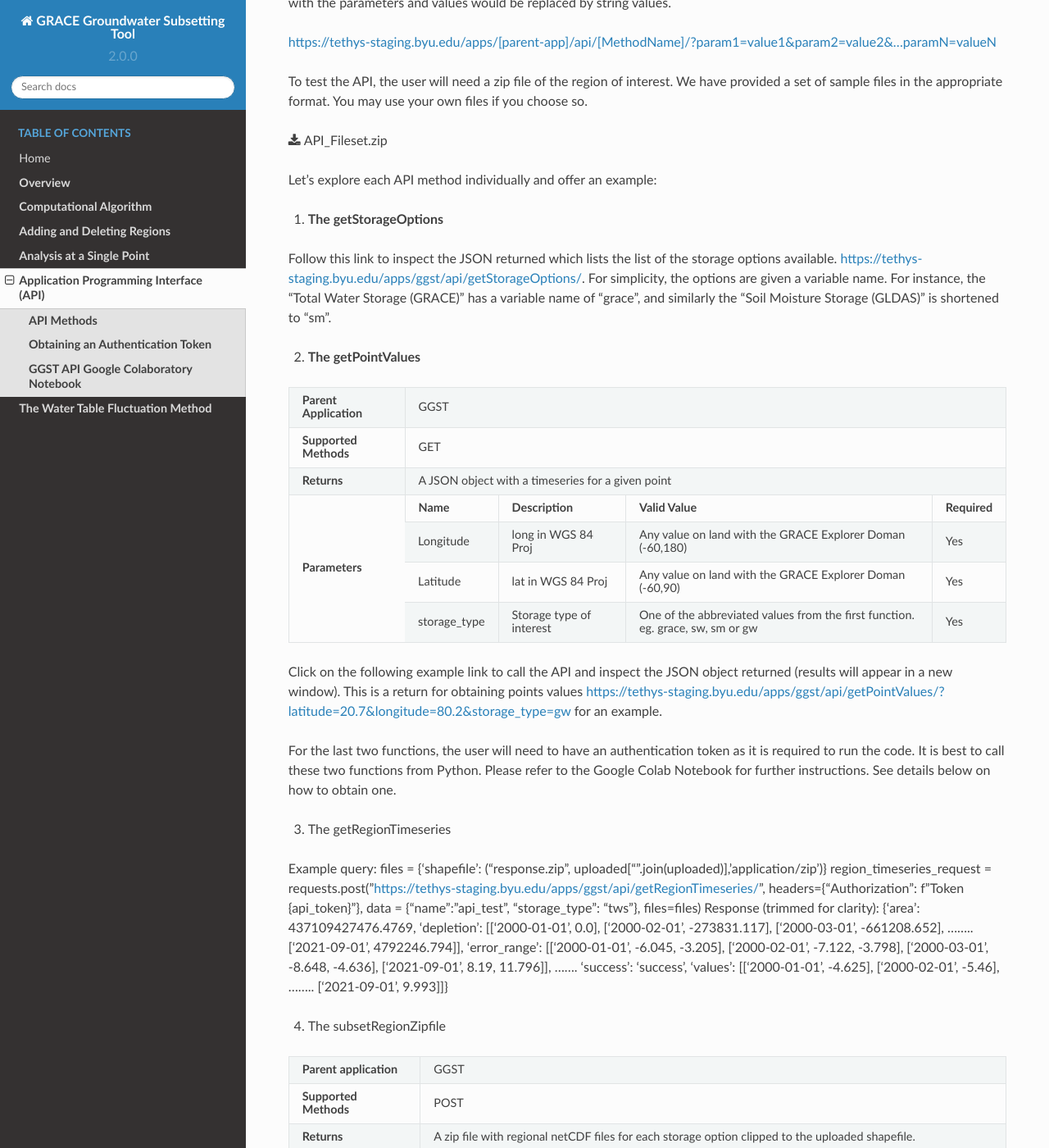
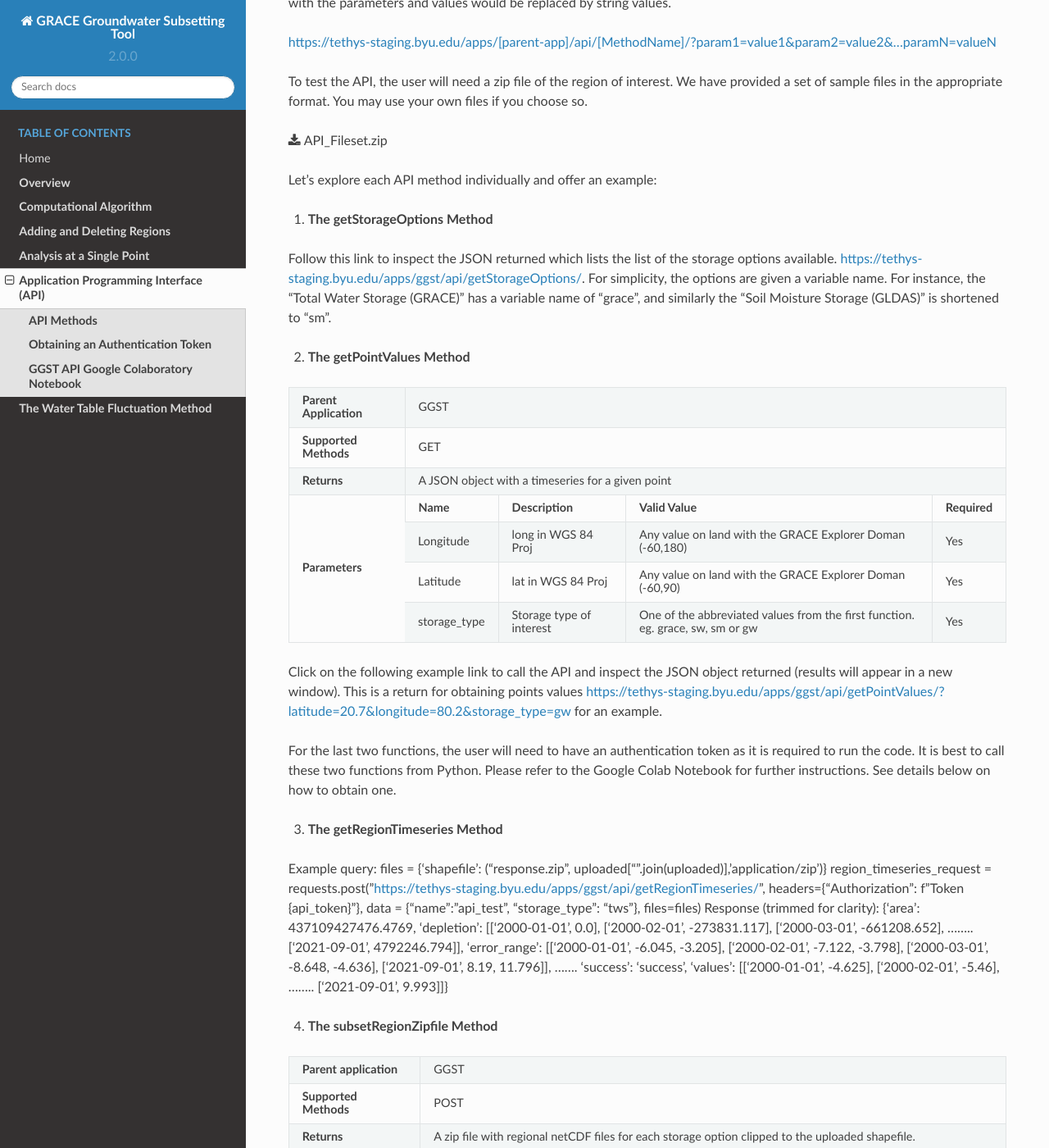
Before and after one commit to BYU-Hydroinformatics/ggst, a Sphinx documentation site: the page built from docs/source/api.rst, in a window 1280 px wide and 1400 px high, scrolled down 796 px. Shown: the whole window at 82% size. Built offline with Sphinx 7.4.7 and the Read the Docs theme 2.0.0, drawn with Linux system fonts in a browser that asks for light colours.

```diff
--- a/docs/source/api.rst
+++ b/docs/source/api.rst
@@ -35,7 +35,7 @@ To test the API, the user will need a zip file of the region of interest. We hav
 
 Let's explore each API method individually and offer an example:
 
-1. **The getStorageOptions**
+1. **The getStorageOptions Method**
 
 +------------------------+-----------------------------------------------------------+
 | **Parent Application** | GGST                                                      |
@@ -49,7 +49,7 @@ Let's explore each API method individually and offer an example:
 
 Follow this link to inspect the JSON returned which lists the list of the storage options available. https://tethys-staging.byu.edu/apps/ggst/api/getStorageOptions/. For simplicity, the options are given a variable name. For instance, the "Total Water Storage (GRACE)" has a variable name of "grace", and similarly the "Soil Moisture Storage (GLDAS)" is shortened to "sm".
 
-2. **The getPointValues**
+2. **The getPointValues Method**
 
 +------------------------+----------------------------------------------------------------------------------------------------------------------------------------+
 | **Parent Application** | GGST                                                                                                                                   |
@@ -72,7 +72,7 @@ Click on the following example link to call the API and inspect the JSON object
 
 For the last two functions, the user will need to have an authentication token as it is required to run the code. It is best to call these two functions from Python. Please refer to the Google Colab Notebook for further instructions. See details below on how to obtain one.
 
-3. The getRegionTimeseries
+3. **The getRegionTimeseries Method**
 
 +------------------------+-----------------------------------------------------------------------------------------------------------------------------------------------------------------------------------------------+
 | **Parent Application** | GGST                                                                                                                                                                                          |
@@ -94,7 +94,7 @@ For the last two functions, the user will need to have an authentication token a
 
 Example query: files = {'shapefile': ("response.zip", uploaded["".join(uploaded)],'application/zip')} region_timeseries_request = requests.post("https://tethys-staging.byu.edu/apps/ggst/api/getRegionTimeseries/", headers={"Authorization": f"Token {api_token}"}, data = {"name":"api_test", "storage_type": "tws"}, files=files) Response (trimmed for clarity): {'area': 437109427476.4769, 'depletion': [['2000-01-01', 0.0], ['2000-02-01', -273831.117], ['2000-03-01', -661208.652], …….. ['2021-09-01', 4792246.794]], 'error_range': [['2000-01-01', -6.045, -3.205], ['2000-02-01', -7.122, -3.798], ['2000-03-01', -8.648, -4.636], ['2021-09-01', 8.19, 11.796]], ……. 'success': 'success', 'values': [['2000-01-01', -4.625], ['2000-02-01', -5.46], …….. ['2021-09-01', 9.993]]}
 
-4. The subsetRegionZipfile
+4. **The subsetRegionZipfile  Method**
 
 +------------------------+-----------------------------------------------------------------------------------------------------------------------------------------------------------------------------------------------+
 | **Parent application** | GGST                                                                                                                                                                                          |
@@ -136,7 +136,7 @@ For privacy reasons, we have hidden the remaining characters of this user's toke
 It is also possible to request an authentication token directly from an administrator. We recommend using the sign up method as it is faster.
 
 **GGST API Google Colaboratory Notebook**
-----------------------------------
+-----------------------------------------
 We have provided an example of calling the GGST API using the Python coding language in a Google Colab Notebook. You can open the notebook at this link: https://colab.research.google.com/github/BYU-Hydroinformatics/ggst-notebooks/blob/main/ggst_api.ipynb. Be sure to make a copy of it in your own Google Drive.
 
 Run each cell of the notebook by hitting the play button on the left side of each cell and provide the necessary inputs by following the prompts. The notebook runs through all four of the API functions we described above. To run some of the functions in this notebook, the user will have to sign up for a Tethys account and obtain an authentication token (API key) as explained in the previous sections.
```
